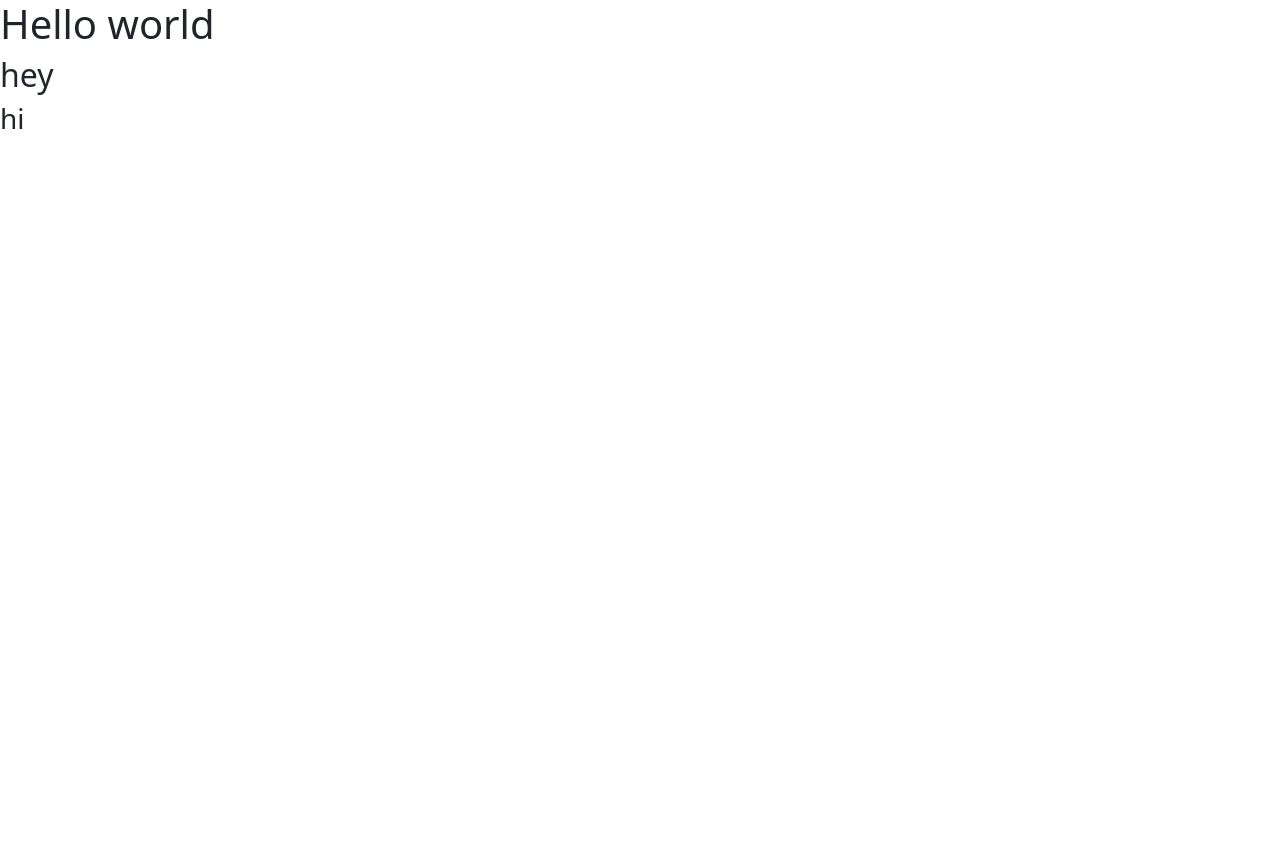
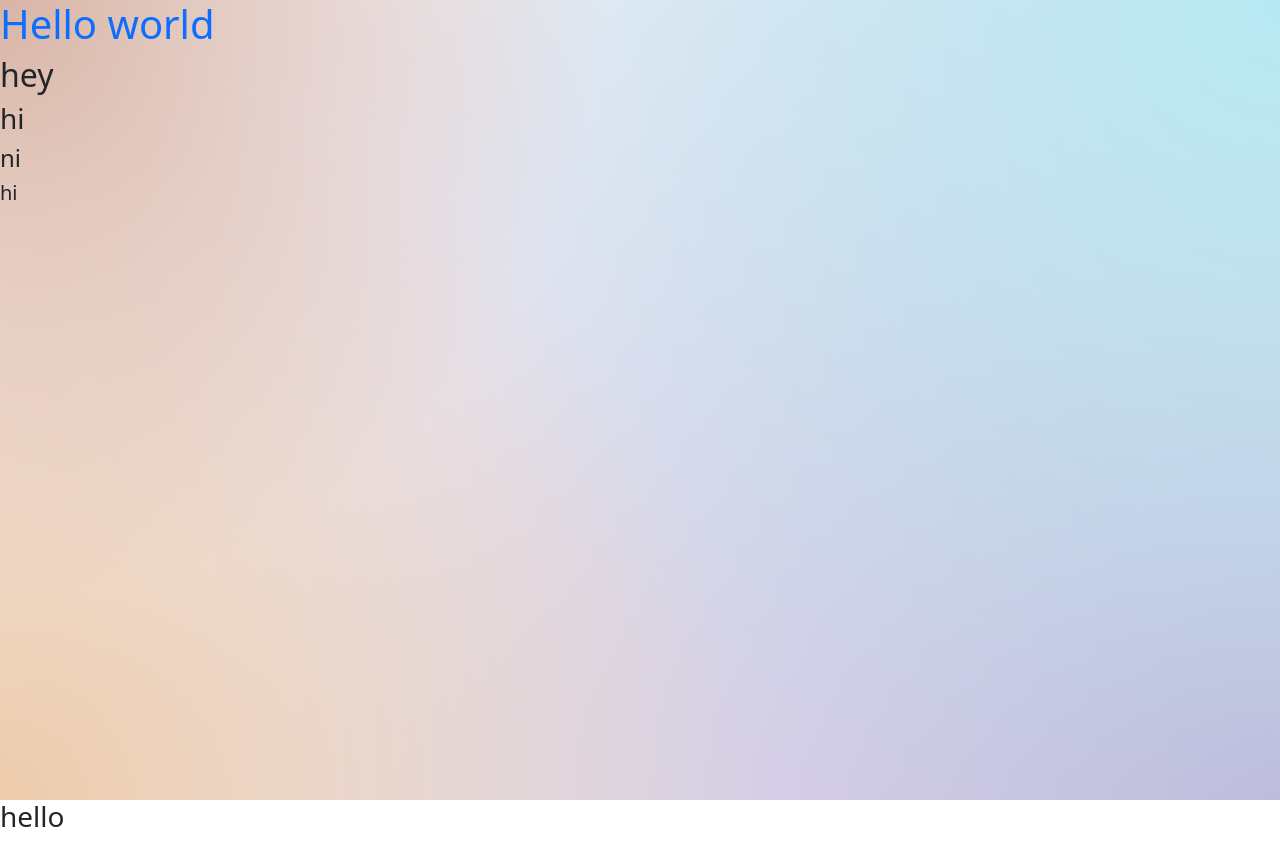
Before and after one commit to HugoValle11/portfolio, a plain HTML site: page index.html in a window 1280 px wide. Before the commit the page ends 800 px from the top, so only its background shows below. Drawn offline with nearby package versions, Linux system fonts and the light colour scheme.

Commit message:
Adding style - test 1: background

```diff
--- a/index.html
+++ b/index.html
@@ -1,17 +1,31 @@
 <!DOCTYPE html>
 <html lang="en">
   <head>
-    <meta charset="UTF-8">
-    <meta http-equiv="X-UA-Compatible" content="IE=edge">
-    <meta name="viewport" content="width=device-width, initial-scale=1.0">
+    <meta charset="UTF-8" />
+    <meta http-equiv="X-UA-Compatible" content="IE=edge" />
+    <meta name="viewport" content="width=device-width, initial-scale=1.0" />
     <title>HugoValle - Wed Developer</title>
+
+    <!-- Link to CSS -->
+    <link rel="stylesheet" href="style.css" />
+
+    <!-- Link to bootstrap -->
     <link href="https://cdn.jsdelivr.net/npm/bootstrap@5.3.0-alpha3/dist/css/bootstrap.min.css" rel="stylesheet" integrity="sha384-KK94CHFLLe+nY2dmCWGMq91rCGa5gtU4mk92HdvYe+M/SXH301p5ILy+dN9+nJOZ" crossorigin="anonymous">
   </head>
   <body>
-    <h1>Hello world</h1>
+
+    <div class="first-viewport">
+
+      <h1 class="title1 text-primary">Hello world</h1>
       <h2>hey</h2>
       <h3>hi</h3>
+      <h4>ni</h4>
+      <h5>hi</h5>
+    </div>
 
+    <div class="row">
+      <h3>hello</h3>
+    </div>
 
     <script src="https://cdn.jsdelivr.net/npm/bootstrap@5.3.0-alpha3/dist/js/bootstrap.bundle.min.js" integrity="sha384-ENjdO4Dr2bkBIFxQpeoTz1HIcje39Wm4jDKdf19U8gI4ddQ3GYNS7NTKfAdVQSZe" crossorigin="anonymous"></script>
   </body>
--- /dev/null
+++ b/style.css
@@ -0,0 +1,52 @@
+/* html,
+body {
+  height: 100%;
+}
+
+body {
+  background-image: radial-gradient(
+      circle at top left,
+      rgb(216, 180, 165) 0%,
+      rgba(216, 180, 165, 0) 40%
+    ),
+    radial-gradient(
+      circle at top right,
+      rgb(183, 233, 242) 0%,
+      rgba(183, 233, 242, 0) 60%
+    ),
+    radial-gradient(
+      circle at bottom left,
+      rgb(237, 203, 171) 0%,
+      rgba(237, 203, 171, 0) 50%
+    ),
+    radial-gradient(
+      circle at bottom right,
+      rgb(190, 182, 217) 0%,
+      rgba(190, 182, 217, 0) 100%
+    );
+  background-size: 100% 100%;
+  background-repeat: no-repeat;
+} */
+
+
+
+html, body {
+  height: 100%;
+  margin: 0;
+}
+
+body {
+  background: linear-gradient(top to bottom, rgb(237, 203, 171), rgb(190, 182, 217), #ffffff);
+  background-repeat: no-repeat;
+  background-size: 100% 200vh;
+}
+
+.first-viewport {
+  height: 100vh;
+  background-image: radial-gradient(circle at top left, rgb(216, 180, 165) 0%, rgba(216, 180, 165, 0) 40%),
+                    radial-gradient(circle at top right, rgb(183, 233, 242) 0%, rgba(183, 233, 242, 0) 60%),
+                    radial-gradient(circle at bottom left, rgb(237, 203, 171) 0%, rgba(237, 203, 171, 0) 50%),
+                    radial-gradient(circle at bottom right, rgb(190, 182, 217) 0%, rgba(190, 182, 217, 0) 100%);
+  background-size: 100% 100%;
+  background-repeat: no-repeat;
+}
```
Lines whose indentation alone changed are shown as unchanged.
